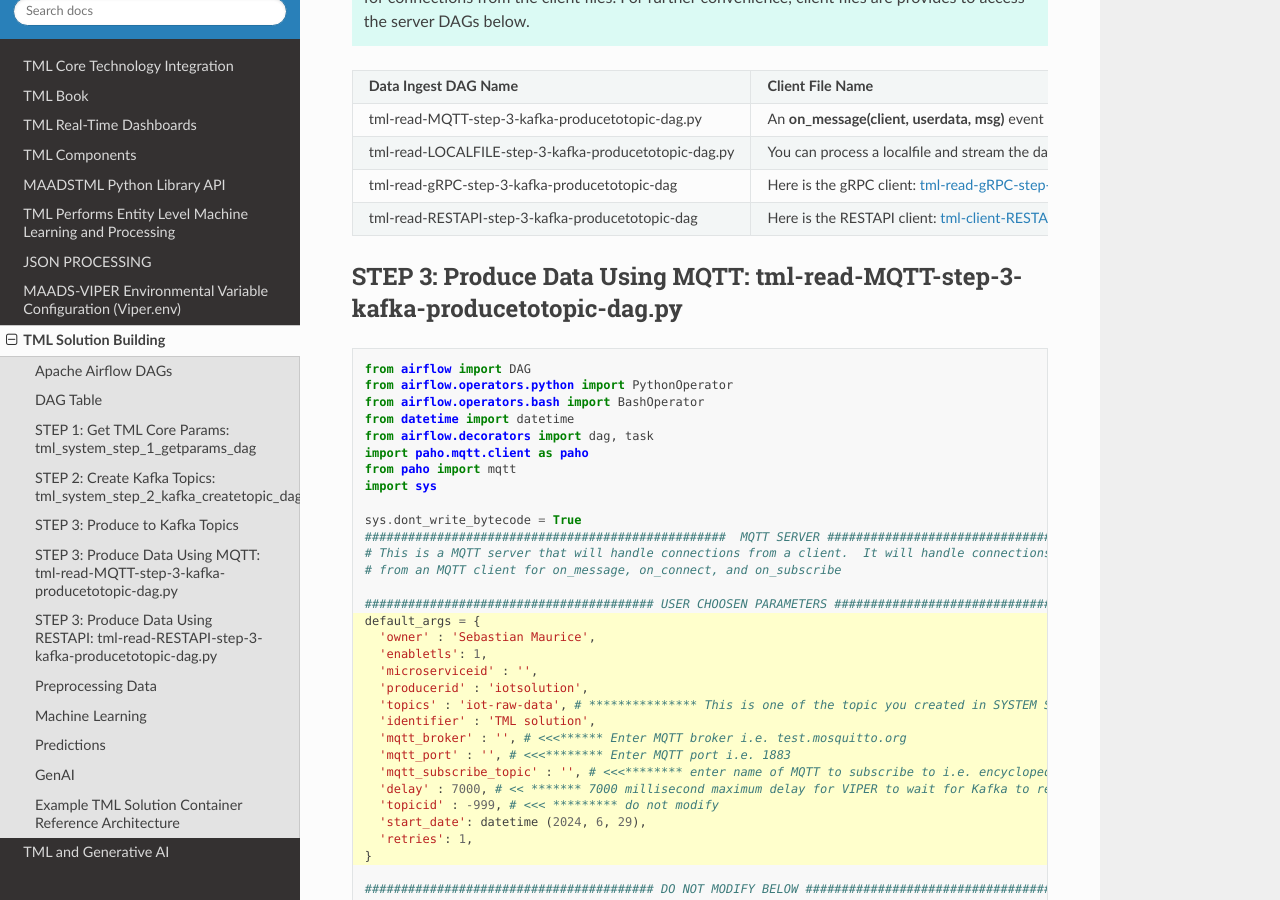
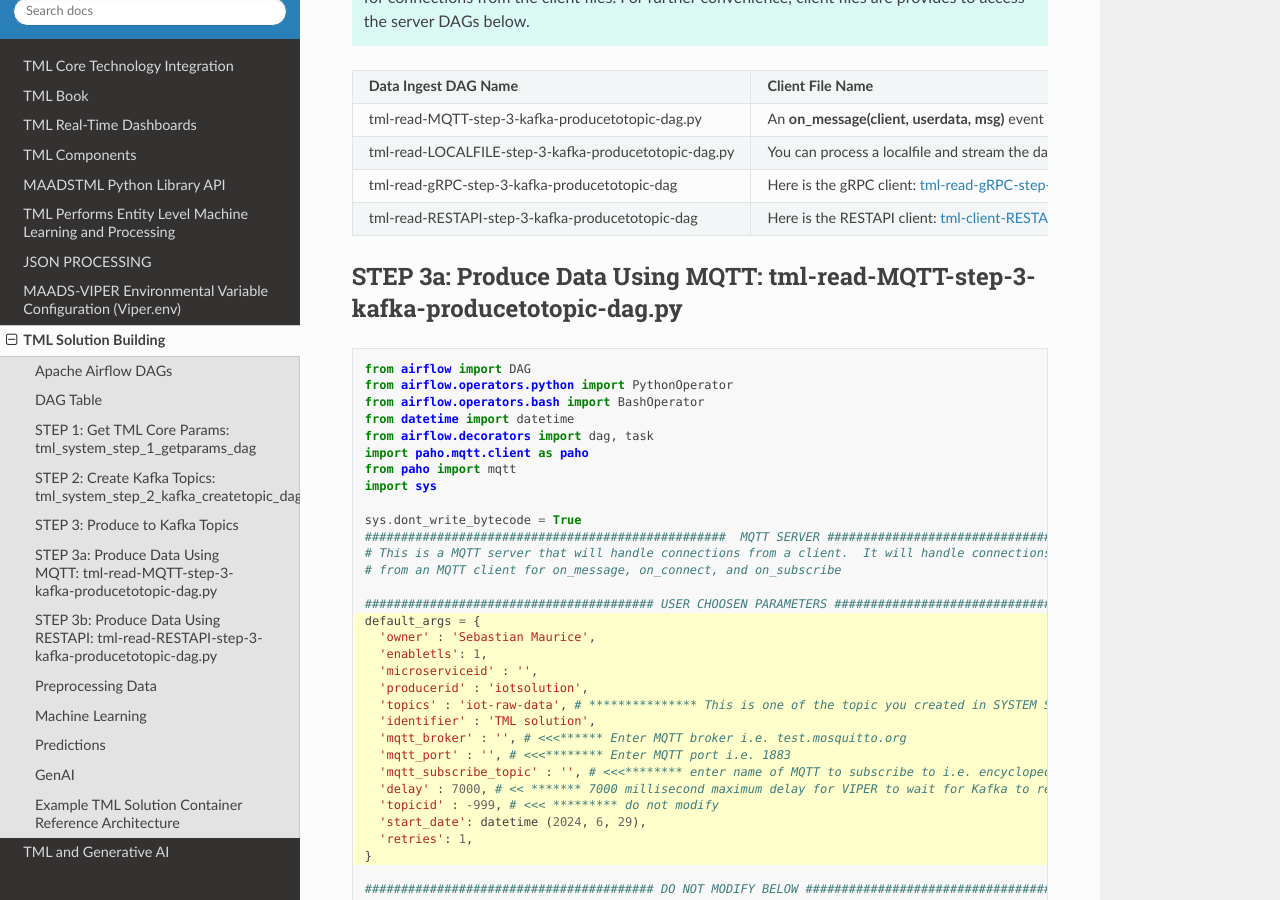
Before and after one commit to smaurice101/readthedocs, a Sphinx documentation site: the page built from docs/source/tmlbuilds.rst, in a window 1280 px wide and 900 px high, scrolled down 4903 px. Built offline with Sphinx 7.4.7 and the Read the Docs theme 2.0.0, drawn with Linux system fonts in a browser that asks for light colours; some of the changed text lies outside the part shown.

Commit message:
Update tmlbuilds.rst

```diff
--- a/docs/source/tmlbuilds.rst
+++ b/docs/source/tmlbuilds.rst
@@ -277,7 +277,7 @@ STEP 3: Produce to Kafka Topics
        to leverage a rest connection and stream the data to Kafka.
 
 
-STEP 3: Produce Data Using MQTT: tml-read-MQTT-step-3-kafka-producetotopic-dag.py
+STEP 3a: Produce Data Using MQTT: tml-read-MQTT-step-3-kafka-producetotopic-dag.py
 ---------------------
 
 .. code-block::
@@ -394,7 +394,7 @@ STEP 3: Produce Data Using MQTT: tml-read-MQTT-step-3-kafka-producetotopic-dag.p
 
    dag = startproducingtotopic()
 
-STEP 3: Produce Data Using RESTAPI: tml-read-RESTAPI-step-3-kafka-producetotopic-dag.py
+STEP 3b: Produce Data Using RESTAPI: tml-read-RESTAPI-step-3-kafka-producetotopic-dag.py
 ---------------------
 
 .. code-block::
```
